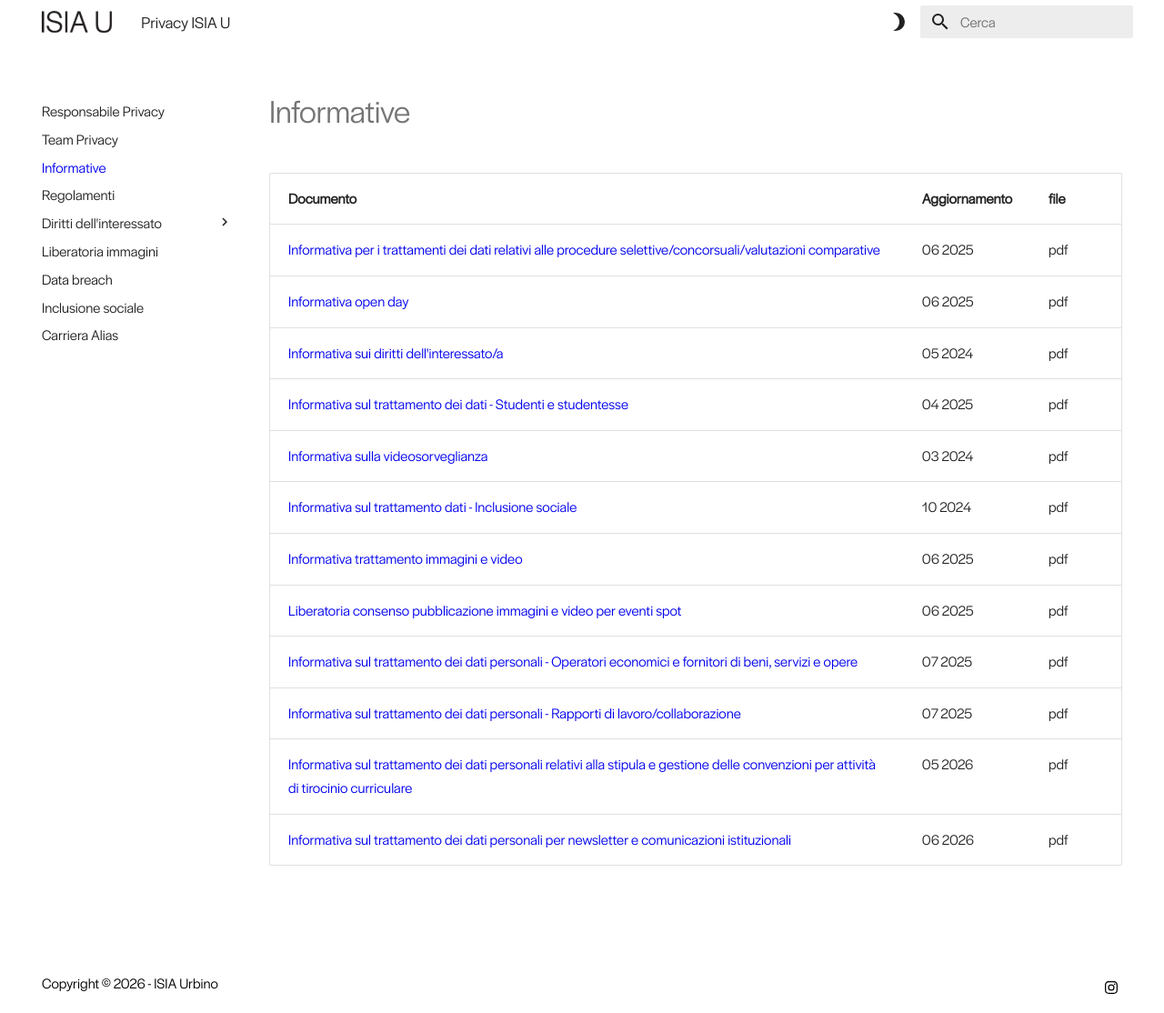
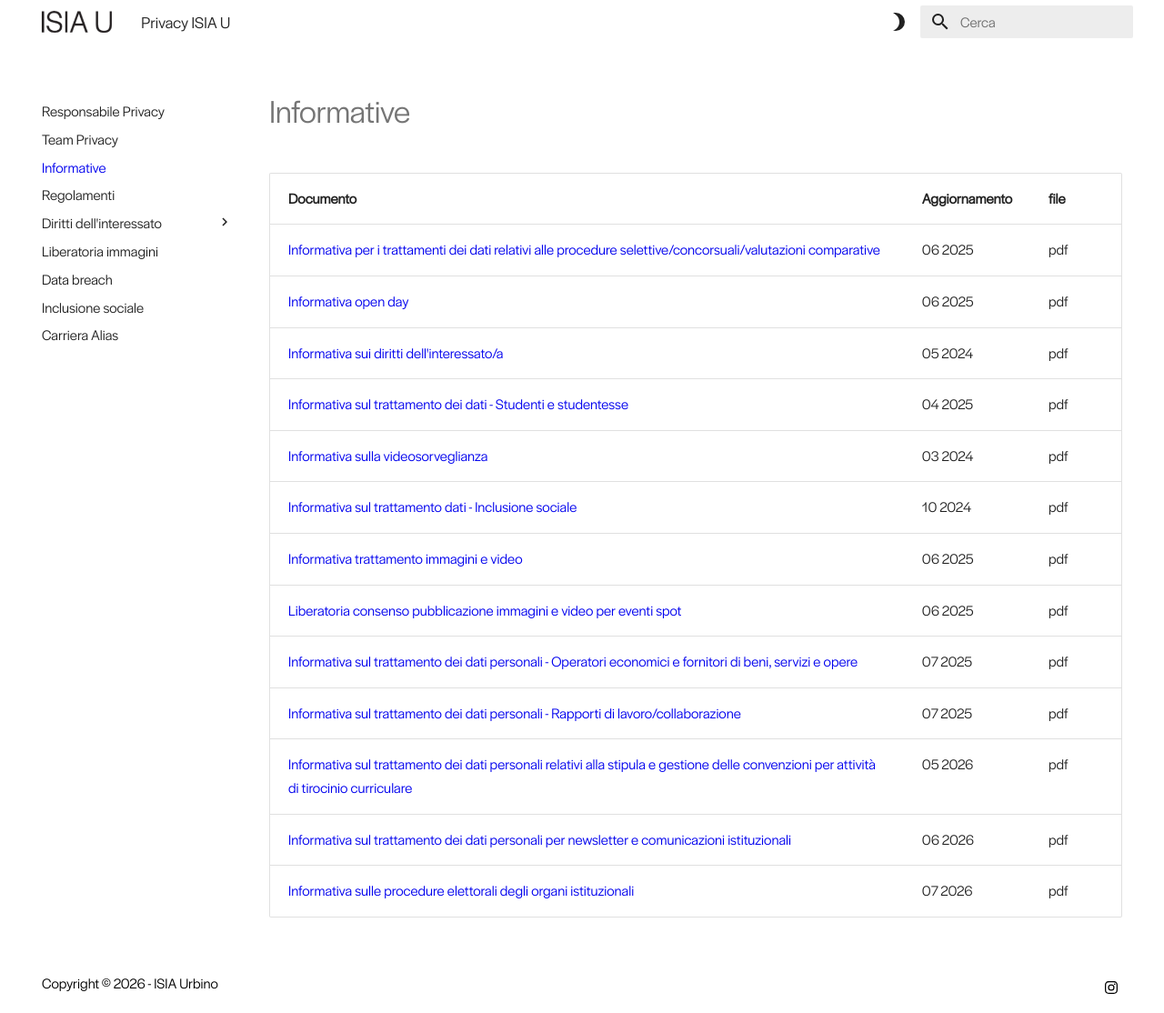
Before and after one commit to ISIA-Urbino/Privacy-ISIAU, an MkDocs documentation site: the page built from docs/02-informative.md, in a window 1280 px wide and 1114 px high. Shown: the whole window at 91% size. Built offline with MkDocs 1.6.1 and Material for MkDocs 9.7.7, drawn with Linux system fonts in a browser that asks for light colours.

Commit message:
Aggiunta informative

```diff
--- a/docs/02-informative.md
+++ b/docs/02-informative.md
@@ -19,3 +19,4 @@ hide:
 | [Informativa sul trattamento dei dati personali - Rapporti di lavoro/collaborazione](assets/ISIAU-Informativa-rapporto-lavoro.pdf){:target="_blank"} | 07 2025 | pdf |
 | [Informativa sul trattamento dei dati personali relativi alla stipula e gestione delle convenzioni per attività di tirocinio curriculare](assets/ISIAU-informativa-tirocini-curricolari.pdf){:target="_blank"} | 05 2026 | pdf |
 | [Informativa sul trattamento dei dati personali per newsletter e comunicazioni istituzionali](assets/ISIAU-Informativa-Newsletter.pdf){:target="_blank"} | 06 2026 | pdf |
+| [Informativa sulle procedure elettorali degli organi istituzionali](assets/ISIAU-Informativa_procedure_elettorali_organi.pdf){:target="_blank"} | 07 2026 | pdf |
```
Also changed, not shown: 1 other file.
